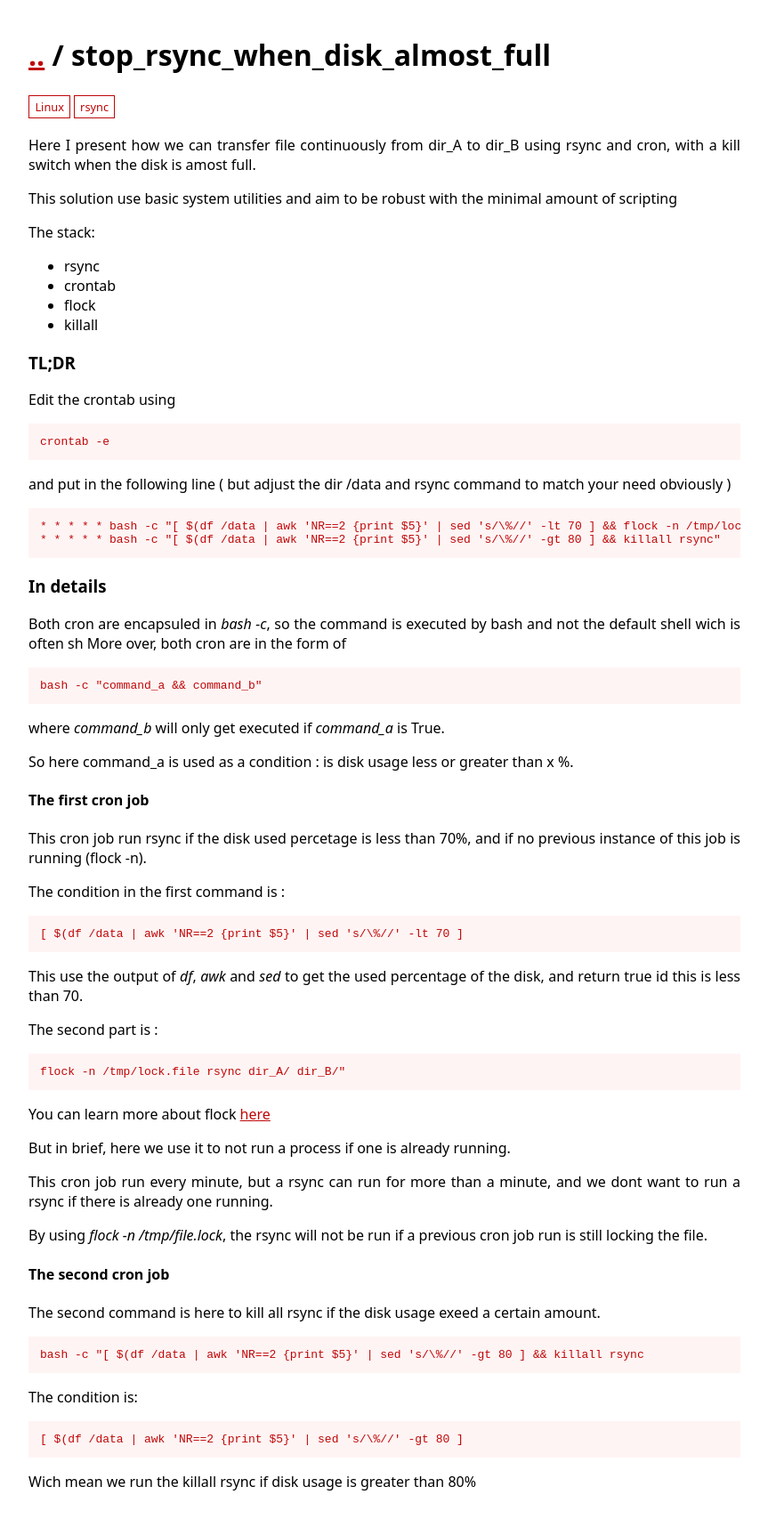
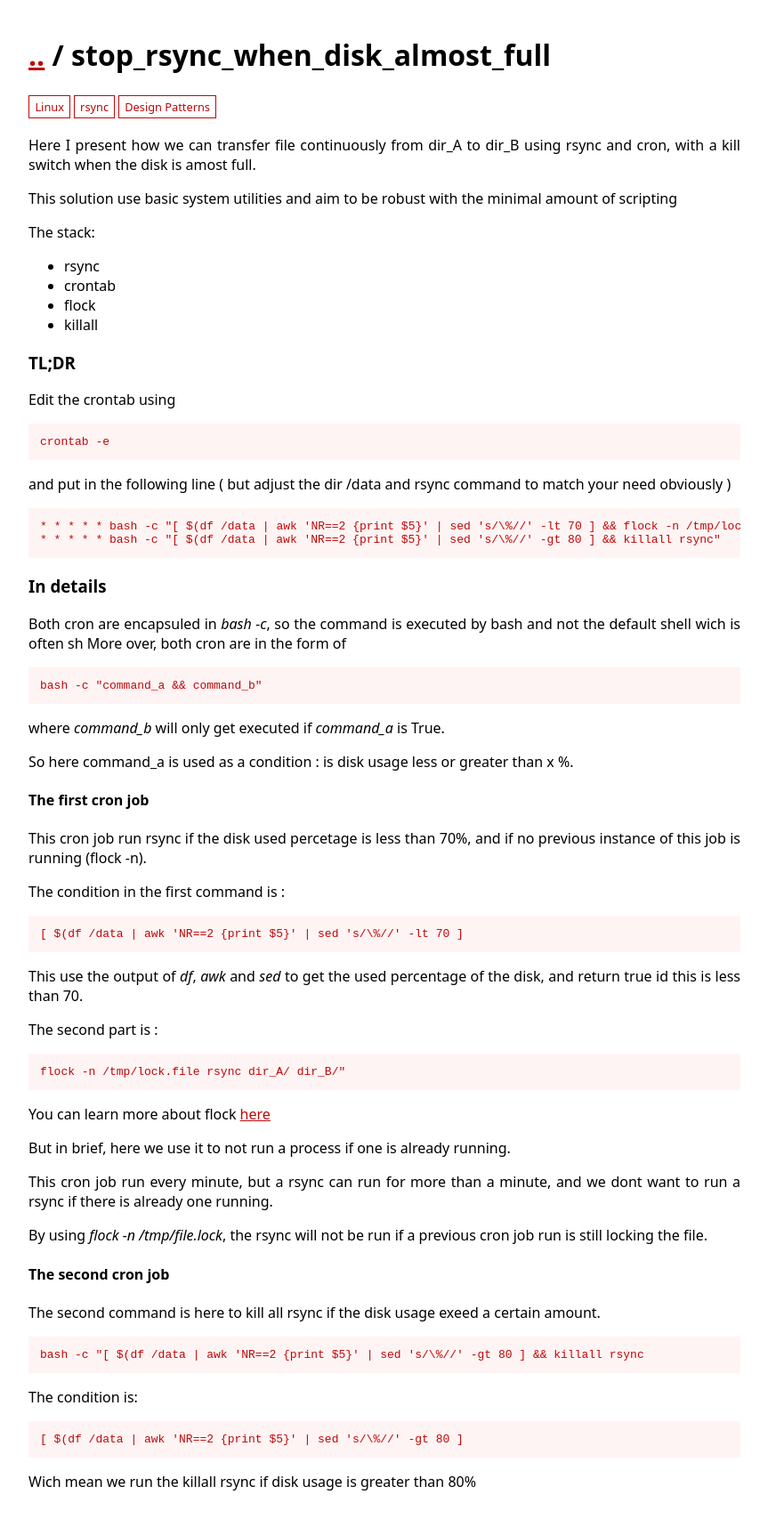
Before and after one commit to NicolasBourhis/notebook, a Jekyll site: the page built from _gtfobins/stop_rsync_when_disk_almost_full.md, in a window 1280 px wide. Shown: the whole page at 89% size, without its empty margins (208-1071 px from the left). Built offline with Jekyll 4.4.1, drawn with Linux system fonts in a browser that asks for light colours.

Commit message:
Update stop_rsync_when_disk_almost_full.md

```diff
--- a/_gtfobins/stop_rsync_when_disk_almost_full.md
+++ b/_gtfobins/stop_rsync_when_disk_almost_full.md
@@ -2,7 +2,7 @@
 tags:
   - linux
   - rsync
-  - design_pattern
+  - design_patterns
 ---
 
 Here I present how we can transfer file continuously from dir_A to dir_B using rsync and cron,
```
